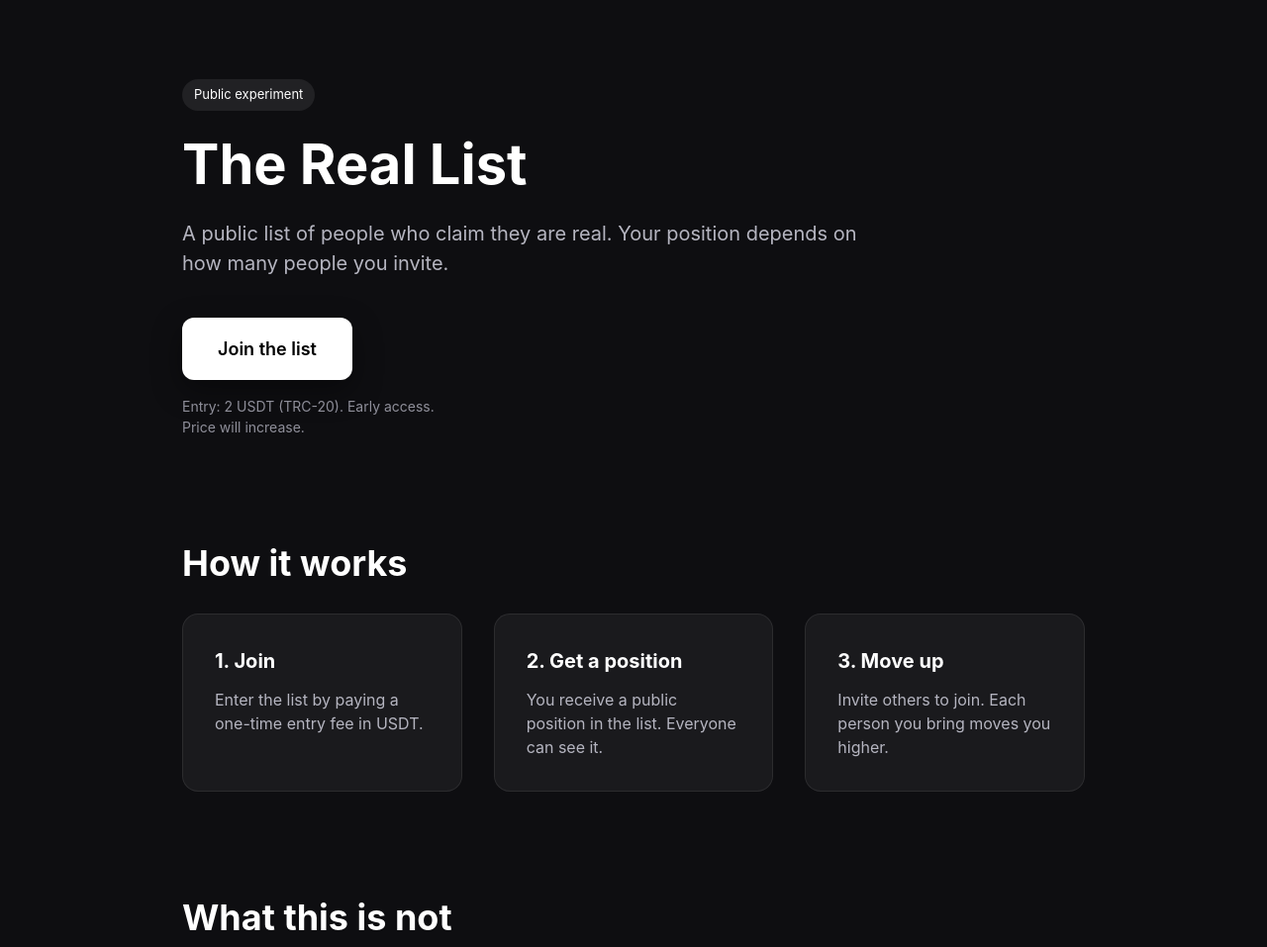
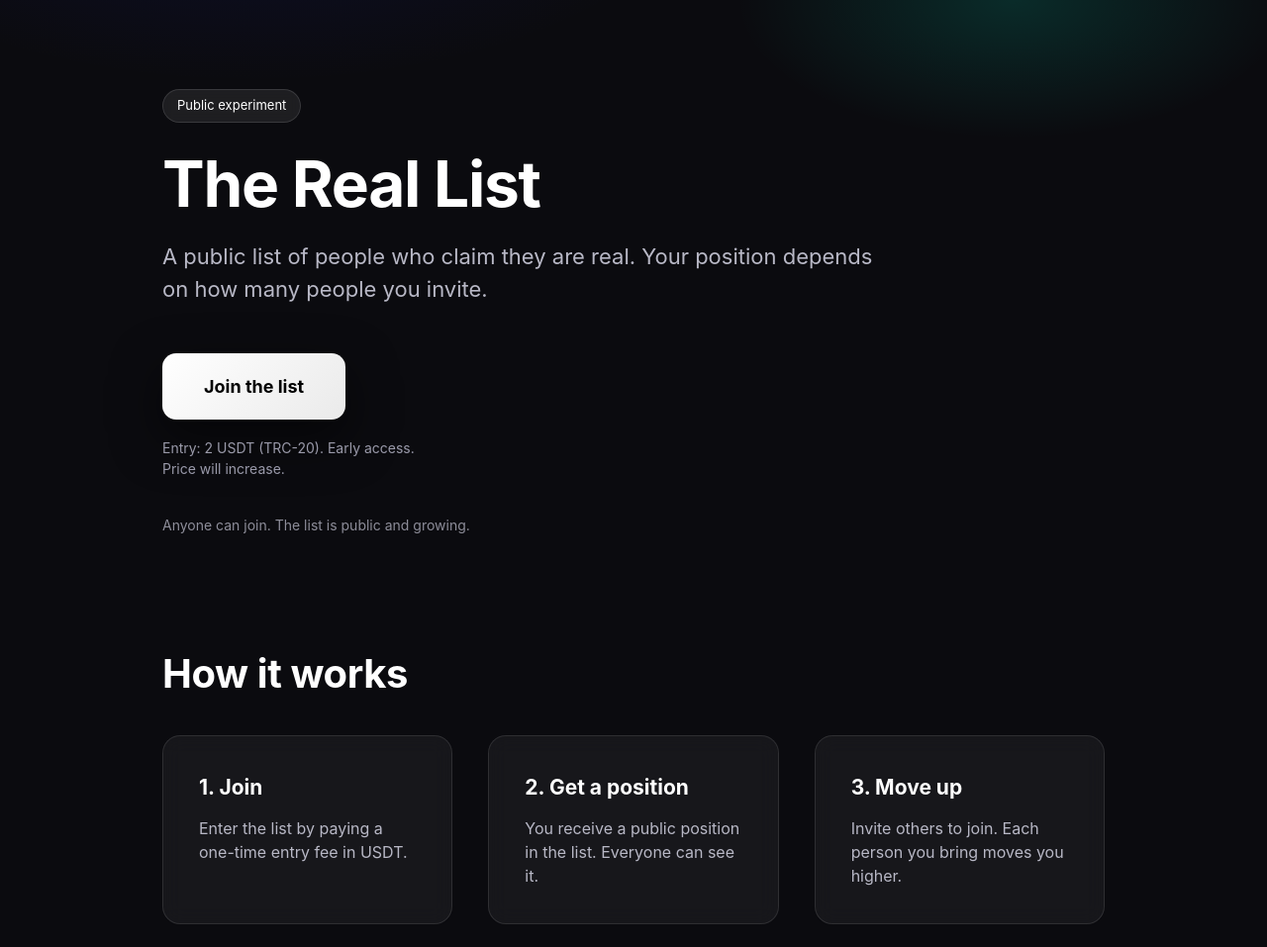
Before and after one commit to AlexMiller369/thereallist, a plain HTML site: page index.html in a window 1280 px wide. Shown: the top 957 px of the page at 99% size. Drawn offline with Linux system fonts and the light colour scheme.

Commit message:
Update index.html

```diff
--- a/index.html
+++ b/index.html
@@ -14,108 +14,140 @@
     }
 
     body {
-      background: #0e0e11;
+      background: radial-gradient(1200px 600px at 20% -10%, #1f2bff22, transparent 40%),
+                  radial-gradient(800px 400px at 80% 0%, #00ffd522, transparent 35%),
+                  #0b0b0f;
       color: #ffffff;
       line-height: 1.5;
+      overflow-x: hidden;
     }
 
     .container {
-      max-width: 960px;
+      max-width: 1000px;
       margin: 0 auto;
-      padding: 80px 24px;
+      padding: 90px 24px 120px;
     }
 
     .badge {
       display: inline-block;
       background: rgba(255,255,255,0.08);
-      padding: 6px 12px;
+      border: 1px solid rgba(255,255,255,0.12);
+      padding: 6px 14px;
       border-radius: 999px;
       font-size: 13px;
-      margin-bottom: 24px;
+      margin-bottom: 28px;
+      backdrop-filter: blur(6px);
     }
 
     h1 {
-      font-size: 56px;
-      line-height: 1.1;
+      font-size: 64px;
+      line-height: 1.05;
       margin-bottom: 24px;
+      letter-spacing: -0.02em;
     }
 
     .subtitle {
-      font-size: 20px;
-      color: #b5b5c0;
-      max-width: 700px;
-      margin-bottom: 40px;
+      font-size: 22px;
+      color: #b8b8c6;
+      max-width: 720px;
+      margin-bottom: 48px;
     }
 
     .cta {
       display: inline-block;
-      background: #ffffff;
+      background: linear-gradient(135deg, #ffffff, #eaeaea);
       color: #000000;
-      padding: 18px 36px;
+      padding: 20px 42px;
       font-size: 18px;
-      font-weight: 600;
-      border-radius: 12px;
+      font-weight: 700;
+      border-radius: 14px;
       text-decoration: none;
       transition: transform 0.15s ease, box-shadow 0.15s ease;
-      box-shadow: 0 10px 30px rgba(0,0,0,0.4);
+      box-shadow: 0 18px 50px rgba(0,0,0,0.55);
     }
 
     .cta:hover {
       transform: translateY(-2px);
-      box-shadow: 0 16px 40px rgba(0,0,0,0.6);
+      box-shadow: 0 24px 70px rgba(0,0,0,0.7);
     }
 
     .note {
-      margin-top: 16px;
+      margin-top: 18px;
       font-size: 14px;
-      color: #8f8f9a;
+      color: #9a9aaa;
+    }
+
+    .social-proof {
+      margin-top: 36px;
+      font-size: 14px;
+      color: #8d8d99;
     }
 
     .section {
-      margin-top: 100px;
+      margin-top: 110px;
     }
 
     .section h2 {
-      font-size: 36px;
-      margin-bottom: 24px;
+      font-size: 40px;
+      margin-bottom: 32px;
+      letter-spacing: -0.01em;
     }
 
     .steps {
       display: grid;
-      grid-template-columns: repeat(auto-fit, minmax(240px, 1fr));
-      gap: 32px;
+      grid-template-columns: repeat(auto-fit, minmax(260px, 1fr));
+      gap: 36px;
     }
 
     .card {
       background: rgba(255,255,255,0.05);
-      border: 1px solid rgba(255,255,255,0.08);
-      border-radius: 16px;
-      padding: 32px;
+      border: 1px solid rgba(255,255,255,0.1);
+      border-radius: 18px;
+      padding: 36px;
+      backdrop-filter: blur(10px);
     }
 
     .card h3 {
-      margin-bottom: 12px;
-      font-size: 20px;
+      margin-bottom: 14px;
+      font-size: 21px;
     }
 
     .card p {
-      color: #b5b5c0;
+      color: #b8b8c6;
       font-size: 16px;
     }
 
     .disclaimer {
-      margin-top: 80px;
+      margin-top: 100px;
       font-size: 14px;
-      color: #7a7a85;
+      color: #7f7f8c;
+      max-width: 760px;
+    }
+
+    .fade-up {
+      animation: fadeUp 0.8s ease forwards;
+      opacity: 0;
+      transform: translateY(20px);
+    }
+
+    .delay-1 { animation-delay: 0.1s; }
+    .delay-2 { animation-delay: 0.2s; }
+    .delay-3 { animation-delay: 0.3s; }
+
+    @keyframes fadeUp {
+      to {
+        opacity: 1;
+        transform: translateY(0);
+      }
     }
 
     @media (max-width: 600px) {
       h1 {
-        font-size: 40px;
+        font-size: 44px;
       }
 
       .section h2 {
-        font-size: 28px;
+        font-size: 30px;
       }
     }
   </style>
@@ -124,22 +156,26 @@
 <body>
   <div class="container">
 
-    <div class="badge">Public experiment</div>
+    <div class="badge fade-up delay-1">Public experiment</div>
 
-    <h1>The Real List</h1>
+    <h1 class="fade-up delay-2">The Real List</h1>
 
-    <p class="subtitle">
+    <p class="subtitle fade-up delay-3">
       A public list of people who claim they are real.
       Your position depends on how many people you invite.
     </p>
 
-    <a href="join.html" class="cta">
+    <a href="join.html" class="cta fade-up delay-3">
       Join the list
     </a>
 
-    <div class="note">
+    <div class="note fade-up delay-3">
       Entry: 2 USDT (TRC-20). Early access.<br />
       Price will increase.
+    </div>
+
+    <div class="social-proof fade-up delay-3">
+      Anyone can join. The list is public and growing.
     </div>
 
     <div class="section">
```
